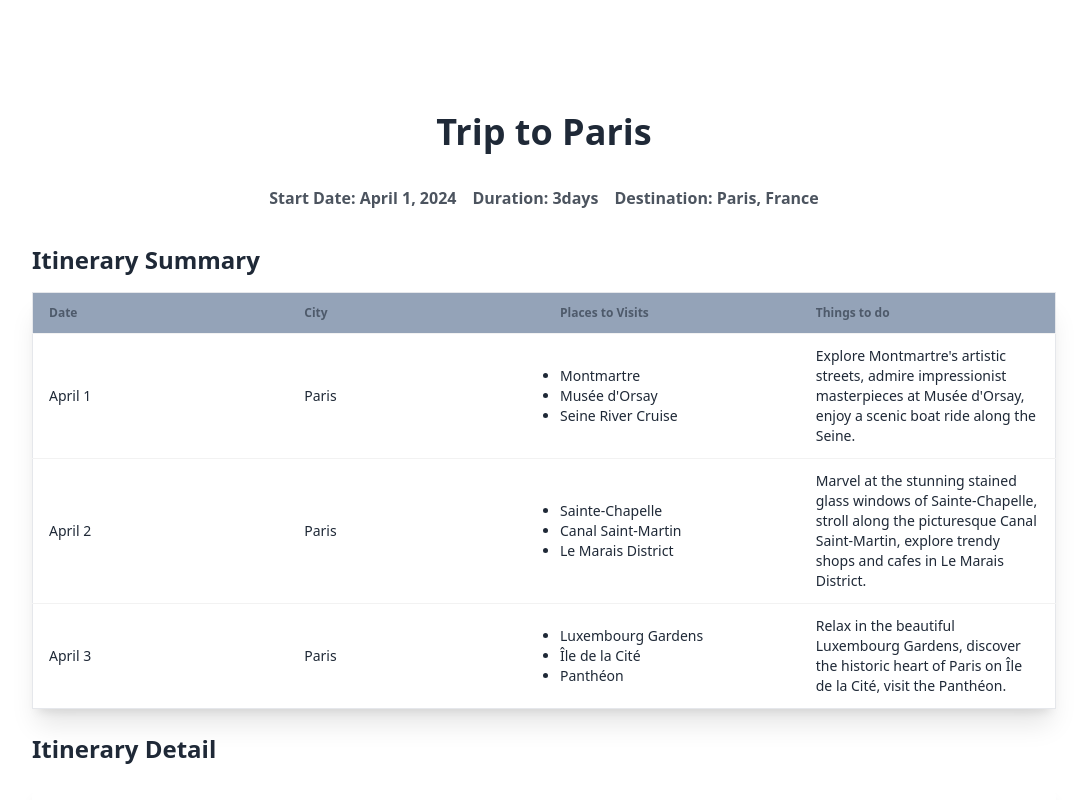
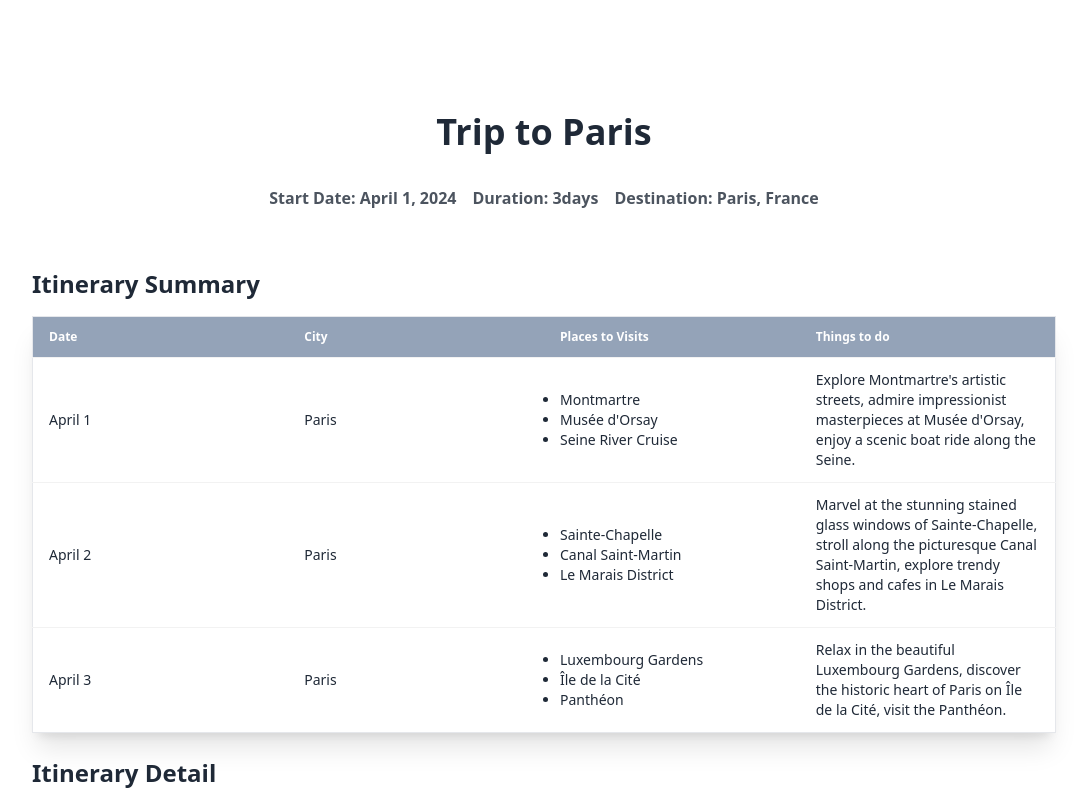
Before and after one commit to yzzhuo/travel-buddy, a Next.js app: page /report in a window 1280 px wide. Shown: the top 800 px of the page, without its empty margins (96-1183 px from the left). Built offline with nearby package versions, Linux system fonts and the light colour scheme; no server answers.

Commit message:
fix: style

```diff
--- a/components/TravelPlanReport.tsx
+++ b/components/TravelPlanReport.tsx
@@ -107,14 +107,14 @@ export default function TravelPlanReport({preferences, data, onChangeData}:
         <span>Destination: {data.city}, {data.country}</span>
       </div>
     </div>
-    <div className='grid grid-cols-12 gap-6 max-w-5xl'>
-      <div className="col-span-12">
+    <div className='grid grid-cols-12 gap-6 max-w-5xl mt-6'>
+      <div className="col-span-12 md:block hidden">
         <section className='mt-8'>
-          <div className="prose prose-sm md:prose md:block hidden">
+          <div className="prose prose-sm md:prose">
             <h2>Itinerary Summary</h2>
           </div>
           <div className="overflow-x-auto mt-4 bg-white shadow-xl">
-            <table className="table table-fixed border hidden md:table">
+            <table className="table table-fixed border">
               <thead className='bg-slate-400 text-white'>
                 <tr>
                   <th>Date</th>
```
